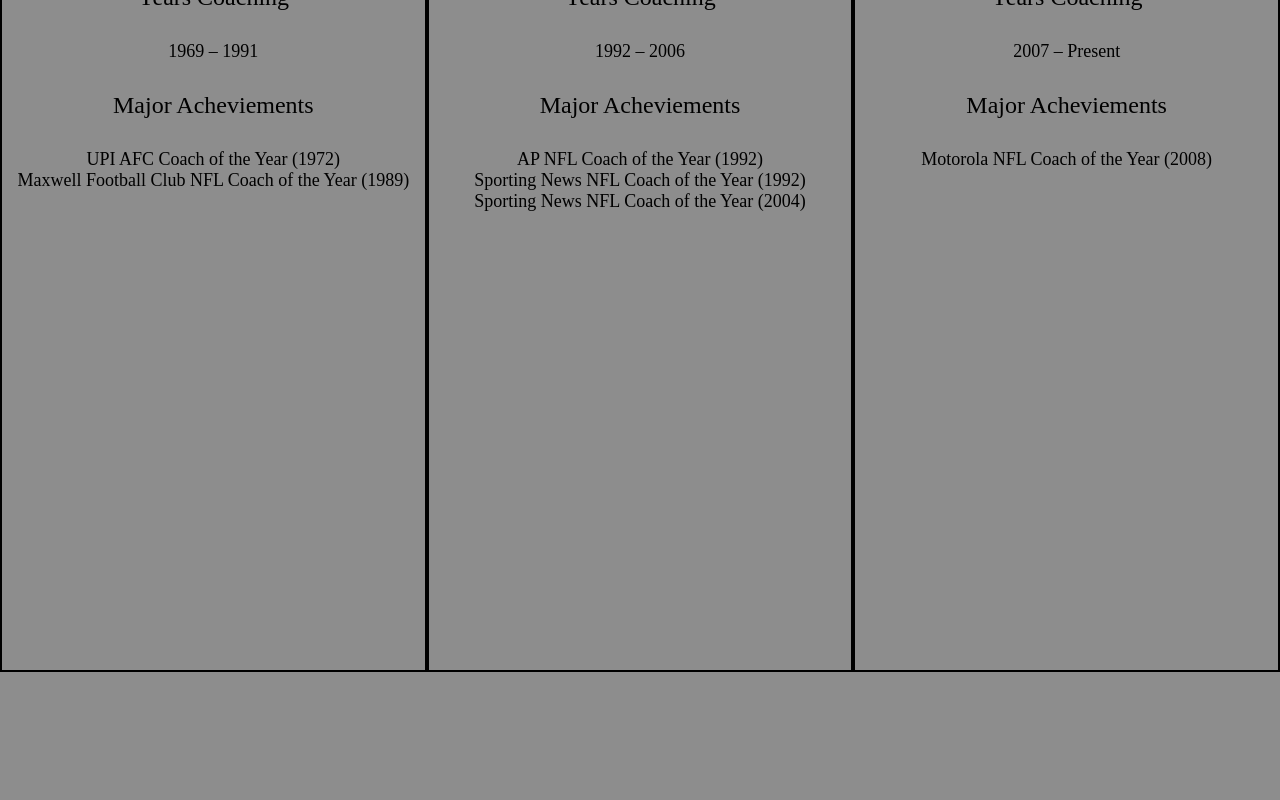
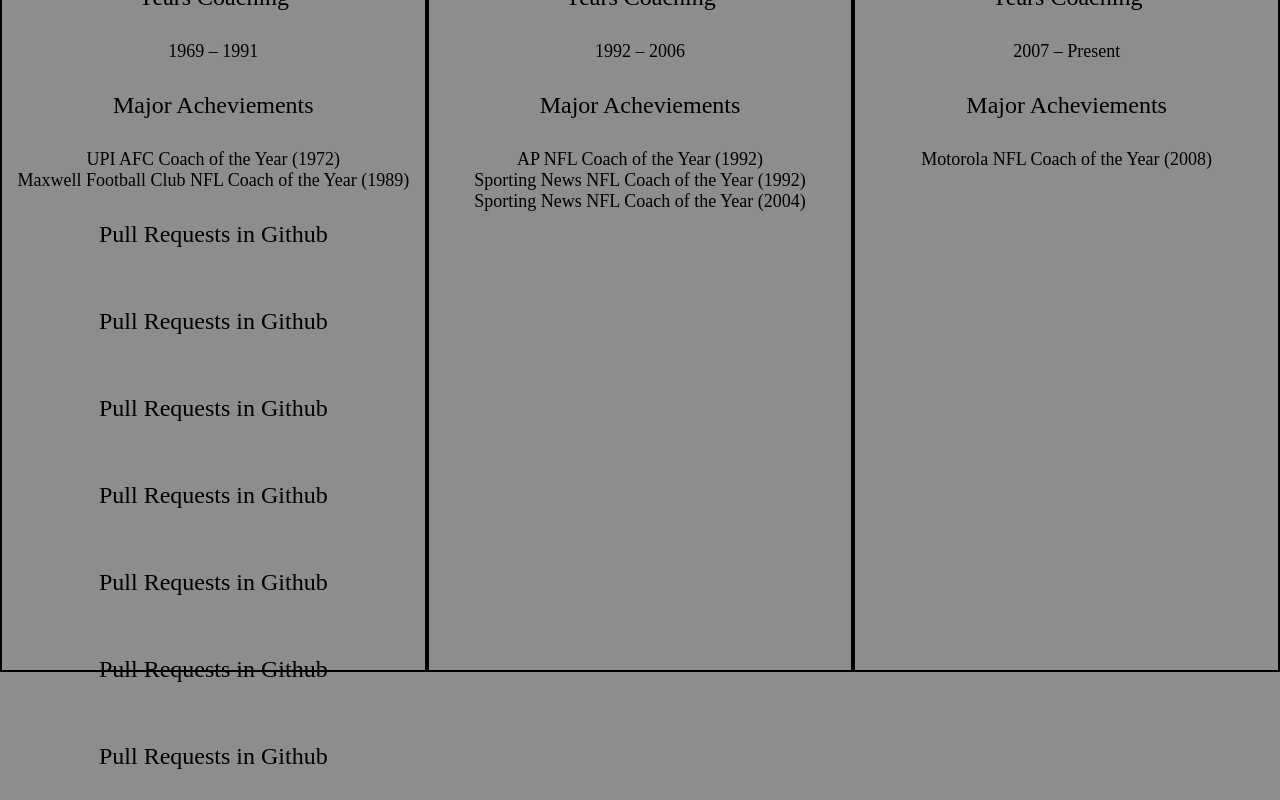
Before and after one commit to ColeDM-2020/INST-377-Project, a plain HTML site: page Project.html in a window 1280 px wide. Shown: the part 748-1548 px from the top of the page. Before the commit the page ends 1420 px from the top, so only its background shows below. Drawn offline with Linux system fonts and the light colour scheme.

Commit message:
Pull Requests in Github

```diff
--- a/Project.html
+++ b/Project.html
@@ -20,6 +20,13 @@
           <div class="subhead">Major Acheviements</div>
           <div class="text">UPI AFC Coach of the Year (1972)</div>
           <div class="text">Maxwell Football Club NFL Coach of the Year (1989)</div>
+          <div class="subhead">Pull Requests in Github</div>
+          <div class="subhead">Pull Requests in Github</div>
+          <div class="subhead">Pull Requests in Github</div>
+          <div class="subhead">Pull Requests in Github</div>
+          <div class="subhead">Pull Requests in Github</div>
+          <div class="subhead">Pull Requests in Github</div>
+          <div class="subhead">Pull Requests in Github</div>
         </div>
         <div class="pane">
           <h1>Bill Cowher</h1>
```
